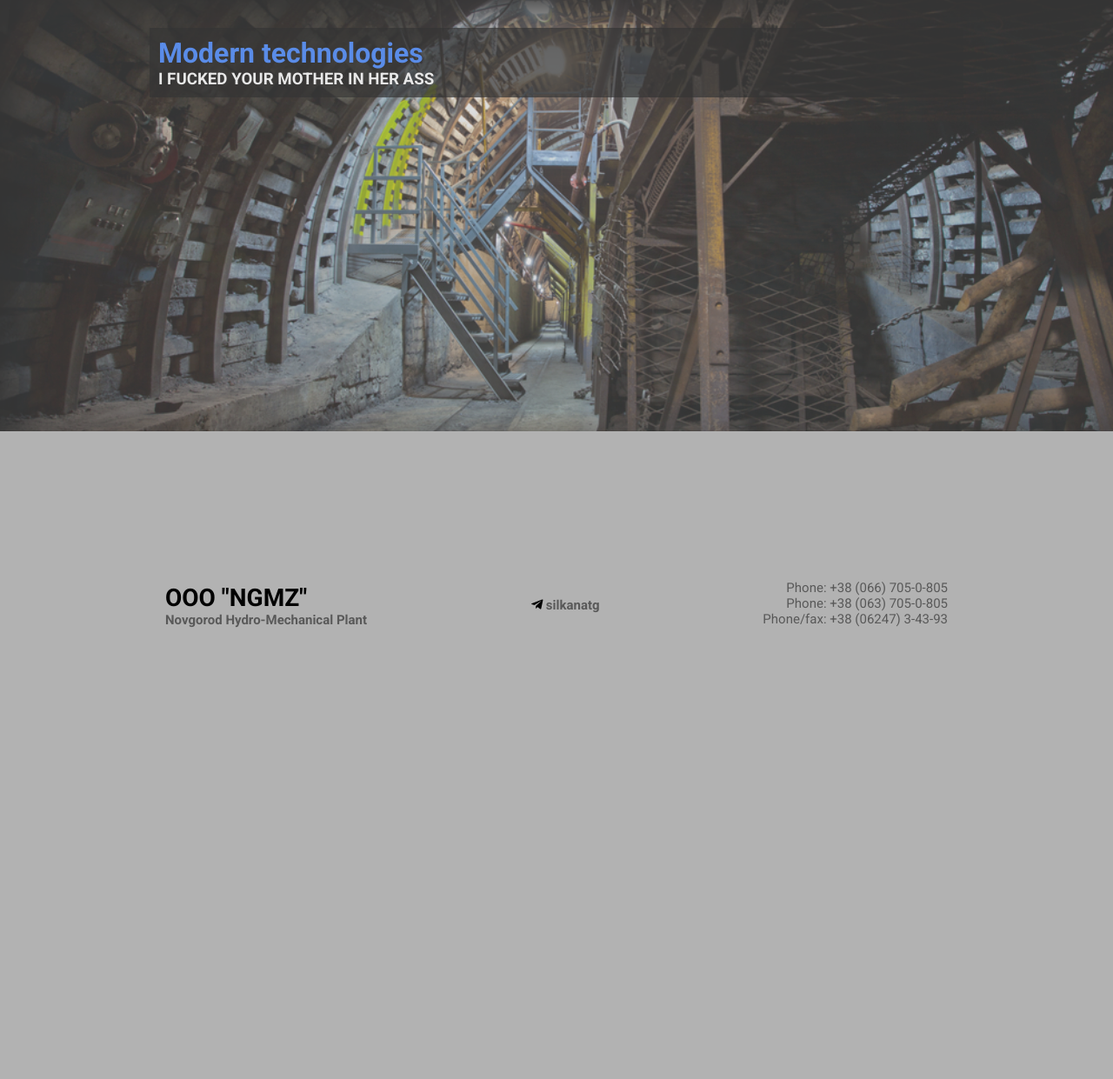
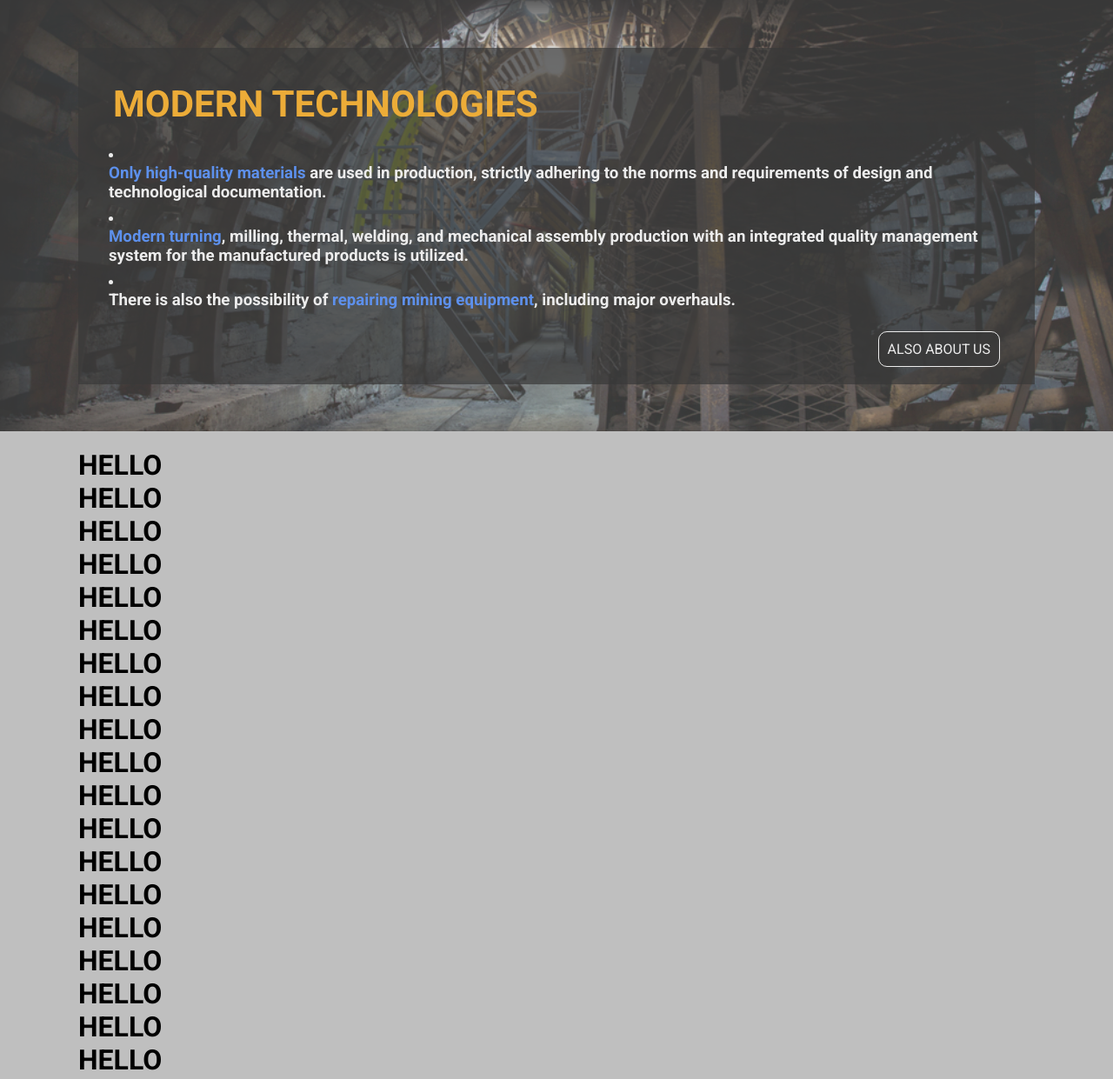
Before and after one commit to SamanuelAdmin/NGMZproject, a plain HTML site: page index.html in a window 1280 px wide. Shown: the part 64-1305 px from the top of the page at 87% size. Before the commit the page ends 800 px from the top, so only its background shows below. Drawn offline with nearby package versions, Linux system fonts and the light colour scheme; a web font is replaced by a local one.

Commit message:
Add files via upload

```diff
--- a/fonts.css
+++ b/fonts.css
@@ -1,4 +1,5 @@
 @import url('https://fonts.googleapis.com/css2?family=Roboto:ital,wght@0,100;0,300;0,400;0,500;0,700;0,900;1,100;1,300;1,400;1,500;1,700;1,900&display=swap');
+
 
 .kode-mono-font {
   font-family: "Kode Mono", monospace;
--- a/index.html
+++ b/index.html
@@ -41,13 +41,73 @@
 	<div class="main-content" id="main-content-view">
 		<div class="container">
 			<div class="main-content-box">
-				<h1><strong>Modern technologies</strong></h1>
-				<h3>I FUCKED YOUR MOTHER IN HER ASS</h3>
+				<h1 class="main-content-box-title"><noted>MODERN TECHNOLOGIES</noted></h1>
+				<li><h3>
+					<strong>Only high-quality materials</strong> are used in production, strictly adhering to the norms and requirements of design and technological documentation.
+				</h3></li>
+				<li><h3>
+					<strong>Modern turning</strong>, milling, thermal, welding, and mechanical assembly production with an integrated quality management system for the manufactured products is utilized.
+				</h3></li>
+				<li><h3>
+					There is also the possibility of <strong>repairing mining equipment</strong>, including major overhauls.
+				</h3></li>
+
+				<div class="button-container">
+					<a class="also-about-us-button">ALSO ABOUT US</a>
+				</div>
 			</div>
 		</div>
 	</div>
 
-	<div class="content">
+	<div class="content container">
+		<h1>HELLO</h1>
+		<h1>HELLO</h1>
+		<h1>HELLO</h1>
+		<h1>HELLO</h1>
+		<h1>HELLO</h1>
+		<h1>HELLO</h1>
+		<h1>HELLO</h1>
+		<h1>HELLO</h1>
+		<h1>HELLO</h1>
+		<h1>HELLO</h1>
+		<h1>HELLO</h1>
+		<h1>HELLO</h1>
+		<h1>HELLO</h1>
+		<h1>HELLO</h1>
+		<h1>HELLO</h1>
+		<h1>HELLO</h1>
+		<h1>HELLO</h1>
+		<h1>HELLO</h1>
+		<h1>HELLO</h1>
+		<h1>HELLO</h1>
+		<h1>HELLO</h1>
+		<h1>HELLO</h1>
+		<h1>HELLO</h1>
+		<h1>HELLO</h1>
+		<h1>HELLO</h1>
+		<h1>HELLO</h1>
+		<h1>HELLO</h1>
+		<h1>HELLO</h1>
+		<h1>HELLO</h1>
+		<h1>HELLO</h1>
+		<h1>HELLO</h1>
+		<h1>HELLO</h1>
+		<h1>HELLO</h1>
+		<h1>HELLO</h1>
+		<h1>HELLO</h1>
+		<h1>HELLO</h1>
+		<h1>HELLO</h1>
+		<h1>HELLO</h1>
+		<h1>HELLO</h1>
+		<h1>HELLO</h1>
+		<h1>HELLO</h1>
+		<h1>HELLO</h1>
+		<h1>HELLO</h1>
+		<h1>HELLO</h1>
+		<h1>HELLO</h1>
+		<h1>HELLO</h1>
+		<h1>HELLO</h1>
+		<h1>HELLO</h1>
 	</div>
 
 	<footer class="footer">
@@ -58,8 +118,12 @@
 			</div>
 
 			<div class="footer-info">
-				<div class="footer-info-soc"><i class='bx bxl-telegram footer-info-i' ></i><p class="footer-info-p">silkanatg</p></div>
-
+				<strong>
+					<div class="footer-info-soc">
+							<i class='bx bxl-telegram footer-info-i'></i>
+							<p class="footer-info-p">silkanatg</p>
+					</div>
+				</strong>
 			</div>
 			<div class="footer-info">
 				<div class="footer-info-phone">
--- a/maincontent.css
+++ b/maincontent.css
@@ -1,5 +1,5 @@
 .main-content {
-	position: absolute;
+/*	position: absolute;*/
 	height: calc(70vh - 4em);
 	width: 100%;
 	box-shadow: inset 20px 20px 50px rgba(0, 0, 0, 1);
@@ -12,6 +12,9 @@
 	opacity: 0.7;
 	max-width: 100%;
     animation: change-background 20s infinite;
+    display: flex;
+    justify-content: space-between;
+    align-items: center;
 }
 
 @keyframes change-background {
@@ -26,8 +29,39 @@
 }
 
 .main-content-box {
-	gap: 10px;
-	margin: 2em;
-	padding: 10px;
+	gap: 15px;
+	padding: 20px;
 	background-color: rgba(0, 0, 0, 0.7);
 }
+
+.main-content-box-title {
+	font-size: 42px;
+	padding: 20px;
+}
+
+.main-content-box li {
+	padding: 5px;
+	margin-left: 10px;
+}
+
+.main-content-box .button-container {
+	margin-top: 20px !important;
+	width: 100%;
+	display: flex;
+	justify-content: right;
+}
+
+.main-content-box .also-about-us-button {
+	margin-right: 20px;
+	padding: 10px;
+	background-color: rgba(0, 0, 0, 0.8);
+	color: white;
+	font-size: bold;
+	border: 1px white solid;
+	border-radius: 10px;
+}
+
+.main-content-box .also-about-us-button:hover {
+	background-color: rgba(127, 127, 127, 0.2);
+	cursor: pointer;
+}
--- a/style.css
+++ b/style.css
@@ -12,15 +12,24 @@
 }
 
 html {
-	background-color: rgba(0, 0, 0, 0.3);
+	background-color: rgba(0, 0, 0, 0.25);
 }
 
 strong {
 	color: rgba(53, 125, 255, 1) !important;
 }
 
+noted {
+	color: orange !important;
+}
+
+a {
+	color: rgba(197, 0, 5, 1);
+	cursor: pointer;
+}
+
 .container {
-	width: 1000px;
+	width: 1100px;
 	max-width: 100%;
 	margin: 0 auto;
 }
@@ -79,9 +88,9 @@ header {
 }
 
 .footer {
-	position: absolute;
+/*	position: absolute;
 	left: 0;
-	bottom: 0;
+	bottom: 0;*/
 	height: 80px;
 	width: 100%;
 	display: flex;
```
